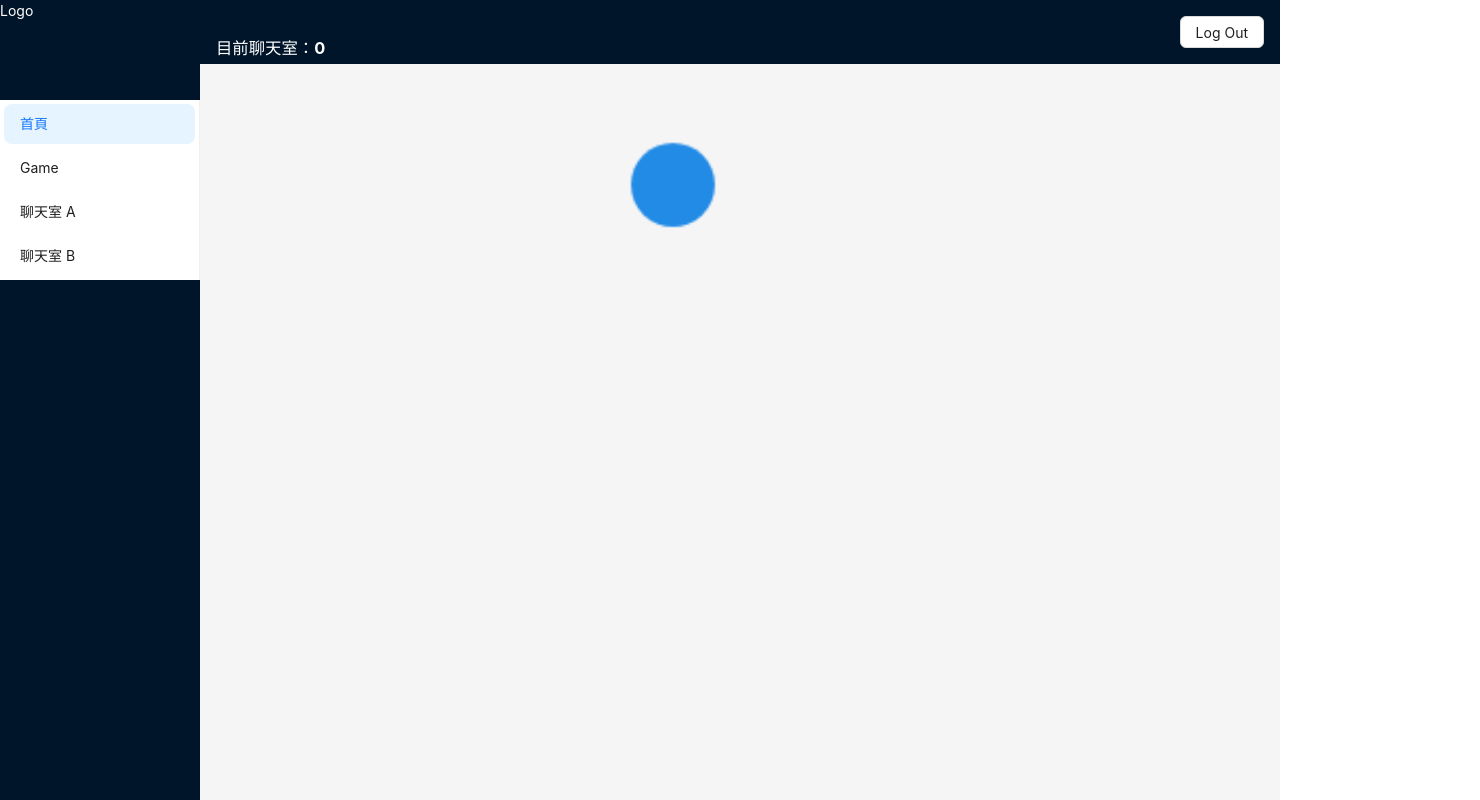
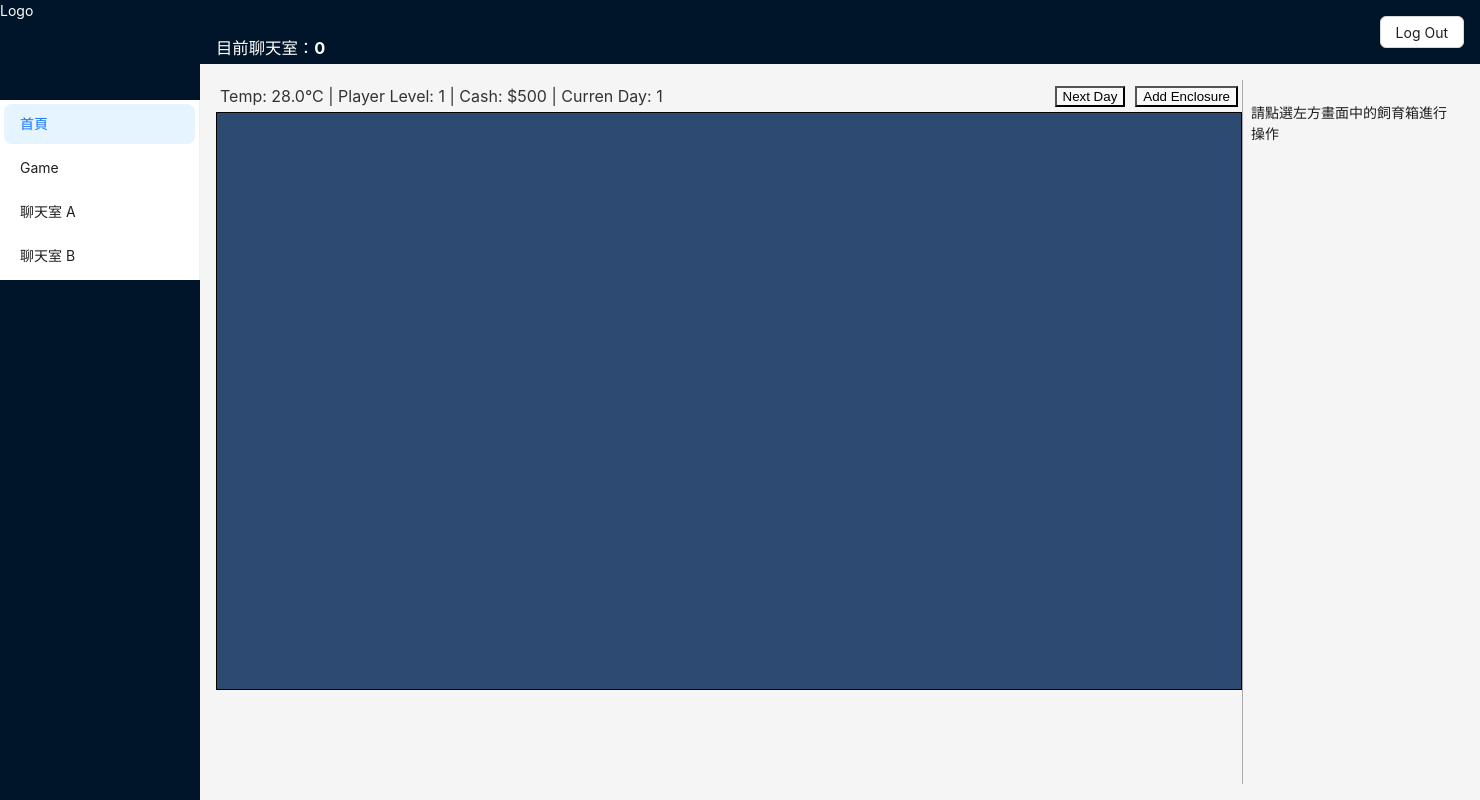
Before and after one commit to st10083010/FastChat, a React (Vite) app in the folder frontend/: page /chat in a window 1280 px wide. Both pictures are taken after a click on the item "Game". Shown: the whole page, 1480 px wide, since content can reach past the window. Built offline with nearby package versions, Linux system fonts and the light colour scheme; no server answers.

Commit message:
遊戲畫面分割與調整

```diff
--- /dev/null
+++ b/frontend/src/game/core/player/player_controller.js
@@ -0,0 +1,83 @@
+export class PlayerController {
+    constructor(name) {
+        this.name = name;
+        this.level = 1;
+        this.feedExp = 0.8;
+        this.cash = 500;
+        this.currenDay = 1;
+
+        // 持有容器數量
+        this.enclosureEmpty = 1;
+        this.enclosureUsing = 0;
+        this.kinshiBottleEmpty = 0;
+        this.kinshiBottleUsing = 0;
+    }
+
+    addFeedExp(amount) {
+        // 增加飼育經驗
+        // 可在此判斷等級是否提升
+        this.feedExp += amount;
+    }
+
+    changeCash(amount) {
+        // 增加或扣除現金
+        this.cash += amount;
+        if (this.cash < 0) this.cash = 0;
+    }
+
+    useEnclosure() {
+        // 使用飼養箱
+        if (this.enclosureEmpty > 0) {
+            this.enclosureEmpty--;
+            this.enclosureUsing++;
+            return true;
+        }
+        return false;
+    }
+
+    // returnEnclosure() {
+    //     // 回收飼養箱
+    //     if (this.enclosureUsing > 0) {
+    //         this.enclosureUsing--;
+    //         this.enclosureEmpty++;
+    //     }
+    // }
+
+    useKinshiBottle() {
+        // 使用菌瓶
+        if (this.kinshiBottleEmpty > 0) {
+            this.kinshiBottleEmpty--;
+            this.kinshiBottleUsing++;
+            return true;
+        }
+        return false;
+    }
+
+    // returnKinshiBottle() {
+    //     if (this.kinshiBottleUsing > 0) {
+    //     this.kinshiBottleUsing--;
+    //     this.kinshiBottleEmpty++;
+    //     }
+    // }
+
+
+    getStatus() {
+        // 取得狀態用於畫面顯示
+        return {
+            name: this.name,
+            level: this.level,
+            cash: this.cash,
+            feedExp: this.feedExp,
+            containers: {
+                enclosure: {
+                    empty: this.enclosureEmpty,
+                    using: this.enclosureUsing
+                },
+                kinshiBottle: {
+                    empty: this.kinshiBottleEmpty,
+                    using: this.kinshiBottleUsing
+                }
+            }
+        };
+    }
+}
--- a/frontend/src/pages/game/game_canvas.jsx
+++ b/frontend/src/pages/game/game_canvas.jsx
@@ -1,36 +1,61 @@
 // GameCanvas.jsx
-import { useRef, useEffect } from 'react';
+import { useState } from 'react';
+import { PlayerController } from '../../game/core/player/player_controller';
+import GameScene from './game_scene';
+import OperationPanel from './operation_panel';
 
 const GameCanvas = () => {
-    const canvasRef = useRef(null);
+    const playerData = new PlayerController("Player1");
+    const [temperature, setTemperature] = useState(28);
+    const [enclosures, setEnclosures] = useState([]);
+    const [player, setPlayer] = useState(playerData);
+    const [selectedEnclosureIndex, setSelectedEnclosureIndex] = useState(null);
+    const [, forceUpdate] = useState(0);
 
-    useEffect(() => {
-        const canvas = canvasRef.current;
-        const ctx = canvas.getContext('2d');
+    const nextDay = () => {
+        setTemperature((prev) => Math.max(10, Math.min(40, prev + (Math.random() * 2 - 1))));
+        player.currenDay += 1;
+    };
 
-        let x = 50, y = 50;
-        let speed = 1;
-
-        const draw = () => {
-            ctx.clearRect(0, 0, canvas.width, canvas.height);
-            ctx.fillStyle = '#228be6';
-            ctx.beginPath();
-            ctx.arc(x, y, 20, 0, 2 * Math.PI);
-            ctx.fill();
-
-            x += speed;
-            if (x > canvas.width) x = 0;
-
-            requestAnimationFrame(draw);
-        };
-
-        draw();
-    }, []);
+    const addEnclosure = () => {
+        const cost = 100;
+        if (player.cash >= cost) {
+            player.changeCash(-cost);
+            setEnclosures((prev) => [...prev, { x: 150 + prev.length * 60, y: 480 }]);
+            forceUpdate(n => n + 1);
+        } else {
+            alert("資金不足，無法新增飼育箱");
+        }
+    };
 
     return (
-        <>
-            <canvas ref={canvasRef} width={500} height={300} />
-        </>
+        <div style={{ display: 'flex', flexDirection: 'column', height: '100vh' }}>
+            <div style={{ display: 'flex', flexGrow: 1 }}>
+                <div style={{ flex: 1, display: 'flex', flexDirection: 'column' }}>
+                    {/* 玩家進度資訊 */}
+                    <div style={{ display: 'flex', justifyContent: 'space-between', alignItems: 'center', padding: '4px' }}>
+                        <div style={{ fontSize: '16px', color: '#333' }}>
+                            Temp: {temperature.toFixed(1)}°C | Player Level: {Math.floor(player.level)} | Cash: ${player.cash} | Curren Day: {player.currenDay}
+                        </div>
+                        <div style={{ display: 'flex', gap: '10px' }}>
+                            <button onClick={nextDay}>Next Day</button>
+                            <button onClick={addEnclosure}>Add Enclosure</button>
+                        </div>
+                    </div>
+
+                    {/* 遊戲操作畫面 */}
+                    <GameScene enclosures={enclosures} setSelectedEnclosureIndex={setSelectedEnclosureIndex} />
+                </div>
+
+                {/* 玩家互動介面 */}
+                <OperationPanel selectedEnclosureIndex={selectedEnclosureIndex} setSelectedEnclosureIndex={setSelectedEnclosureIndex}
+                />
+            </div>
+
+            {/* <div style={{ height: '120px', borderTop: '1px solid #aaa', padding: '8px' }}>
+                <p>這裡預留給聊天室</p>
+            </div> */}
+        </div>
     );
 };
 
--- /dev/null
+++ b/frontend/src/pages/game/game_scene.jsx
@@ -0,0 +1,58 @@
+import { useRef, useEffect } from 'react';
+
+const GameScene = ({ enclosures, setSelectedEnclosureIndex }) => {
+    // 遊戲畫面
+    const canvasRef = useRef(null);
+    const canvasWidth = 1024;
+    const canvasHeight = 576;
+
+    const draw = (ctx) => {
+        ctx.clearRect(0, 0, canvasWidth, canvasHeight);
+        ctx.fillStyle = '#2d4a73';
+        ctx.fillRect(0, 0, canvasWidth, canvasHeight);
+
+        enclosures.forEach((en) => {
+            ctx.fillStyle = '#333';
+            ctx.fillRect(en.x, en.y, 48, 48);
+            ctx.fillStyle = 'white';
+            ctx.fillText('E', en.x + 18, en.y + 30);
+        });
+    };
+
+    useEffect(() => {
+        const canvas = canvasRef.current;
+        const ctx = canvas.getContext('2d');
+
+        const loop = () => {
+            draw(ctx);
+            requestAnimationFrame(loop);
+        };
+        loop();
+
+        const handleClick = (e) => {
+            const rect = canvas.getBoundingClientRect();
+            const x = e.clientX - rect.left;
+            const y = e.clientY - rect.top;
+
+            enclosures.forEach((en, index) => {
+                if (x >= en.x && x <= en.x + 48 && y >= en.y && y <= en.y + 48) {
+                    setSelectedEnclosureIndex(index);
+                }
+            });
+        };
+
+        canvas.addEventListener('click', handleClick);
+        return () => canvas.removeEventListener('click', handleClick);
+    }, [enclosures]);
+
+    return (
+        <canvas
+            ref={canvasRef}
+            width={canvasWidth}
+            height={canvasHeight}
+            style={{ border: '1px solid black' }}
+        />
+    );
+};
+
+export default GameScene;
--- /dev/null
+++ b/frontend/src/pages/game/operation_panel.jsx
@@ -0,0 +1,17 @@
+const OperationPanel = ({ selectedEnclosureIndex, setSelectedEnclosureIndex }) => {
+    // 遊戲互動面板
+    return (
+        <div style={{ width: '300px', borderLeft: '1px solid #aaa', padding: '8px' }}>
+            {selectedEnclosureIndex !== null ? (
+                <div>
+                    <p>正在操作第 {selectedEnclosureIndex + 1} 個飼育箱</p>
+                    <button onClick={() => setSelectedEnclosureIndex(null)}>關閉</button>
+                </div>
+            ) : (
+                <p>請點選左方畫面中的飼育箱進行操作</p>
+            )}
+        </div>
+    );
+};
+
+export default OperationPanel;
```
Also changed, not shown: frontend/src/game/core/container/abc_feed_contaniner.js (added, +15 -0 lines), frontend/src/game/core/container/enclosure.js (added, +30 -0 lines), frontend/src/game/core/container/kinshi_bottle.js (added, +28 -0 lines).
